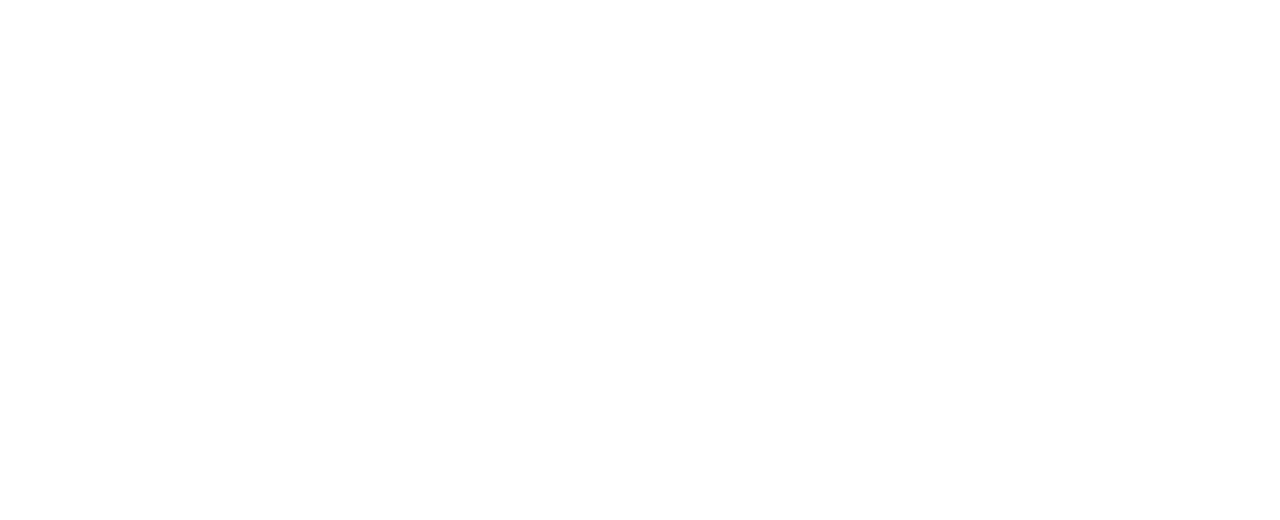
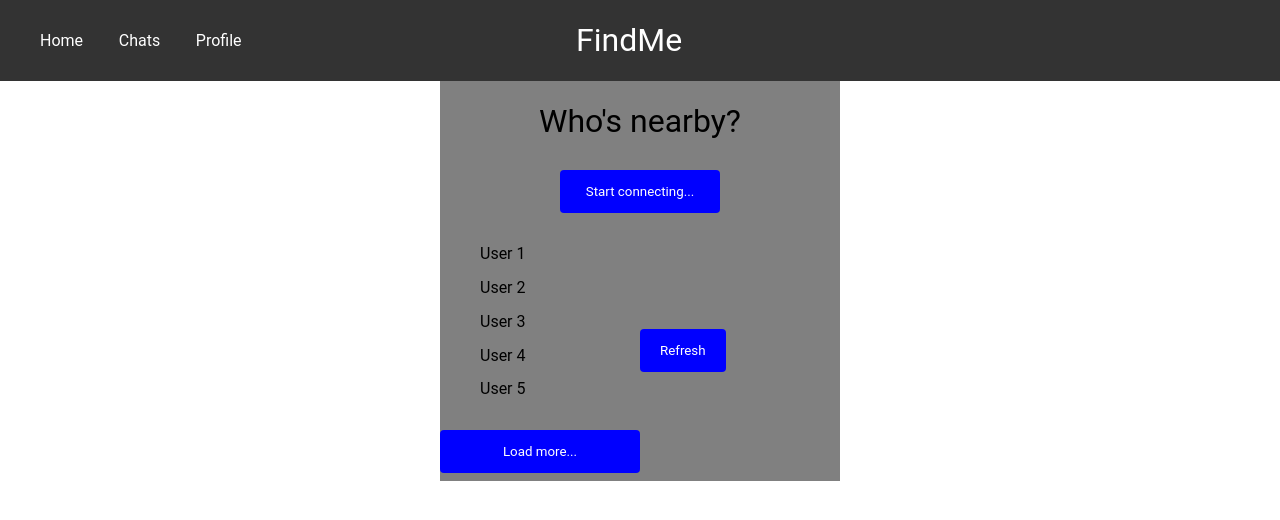
Before and after one commit to hacknc-24/findme, a React (Vite) app in the folder frontend/: page /home in a window 1280 px wide. Before the commit this address had no page. Shown: the top 520 px of the page. Built offline with nearby package versions, Linux system fonts and the light colour scheme.

Commit message:
Fix no home page

```diff
--- a/frontend/src/App.tsx
+++ b/frontend/src/App.tsx
@@ -2,7 +2,7 @@
 import { BrowserRouter as Router, Route, Routes } from "react-router-dom";
 import Auth from "./Pages/Auth/Auth";
 import Profile from "./Pages/Profile/Profile.tsx";
-
+import Dashboard from "./Pages/Dashboard/Dashboard.tsx";
 function App() {
   return (
     <>
@@ -10,6 +10,7 @@
         <Routes>
           <Route path="/profile" element={<Profile />}/>
           <Route strict path="/" element={<Auth />} />
+          <Route strict path="/home" element={<Dashboard />} />
         </Routes>
       </Router>
     </>
```
